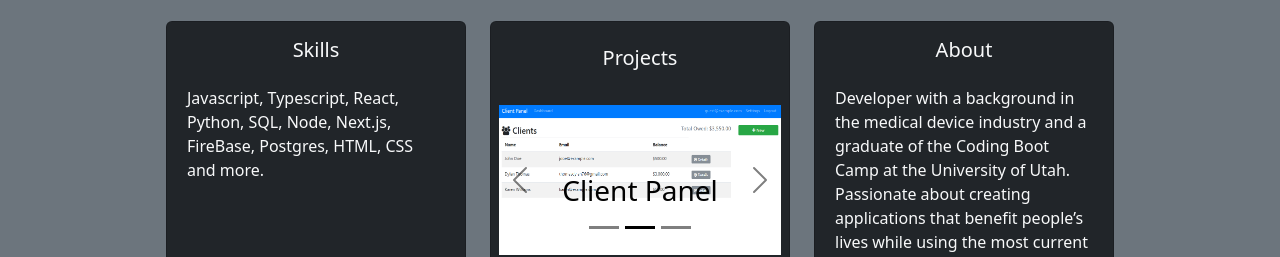
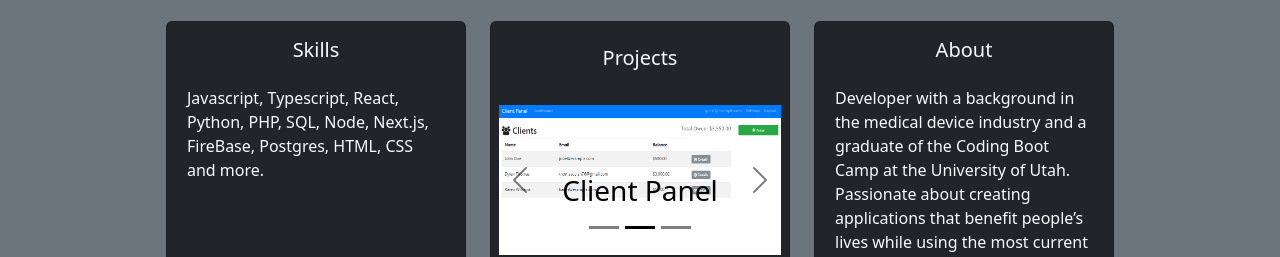
Before and after one commit to thomasdylan/portfolio, a Next.js app: page / in a window 1280 px wide. Shown: the part 350-607 px from the top of the page. Built offline with nearby package versions, Linux system fonts and the light colour scheme.

Commit message:
Updated skills

```diff
--- a/components/LinkContainer.tsx
+++ b/components/LinkContainer.tsx
@@ -36,7 +36,7 @@ const LinkContainer = () => {
                   Skills
                 </Card.Title>
                 <Card.Text className='d-flex p-1 pt-3'>
-                  Javascript, Typescript, React, Python, SQL, Node, Next.js,
+                  Javascript, Typescript, React, Python, PHP, SQL, Node, Next.js,
                   FireBase, Postgres, HTML, CSS and more.
                 </Card.Text>
               </Card.Body>
```
